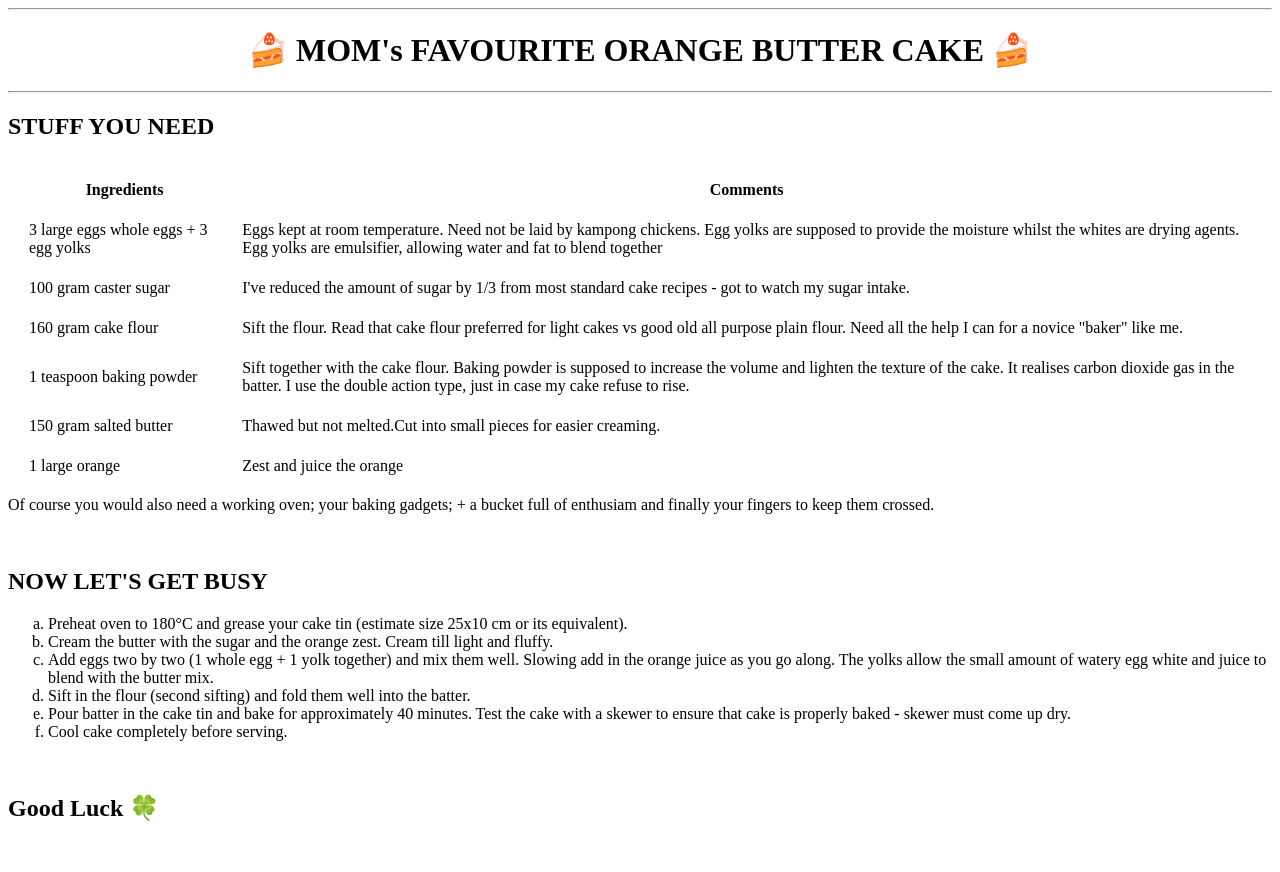
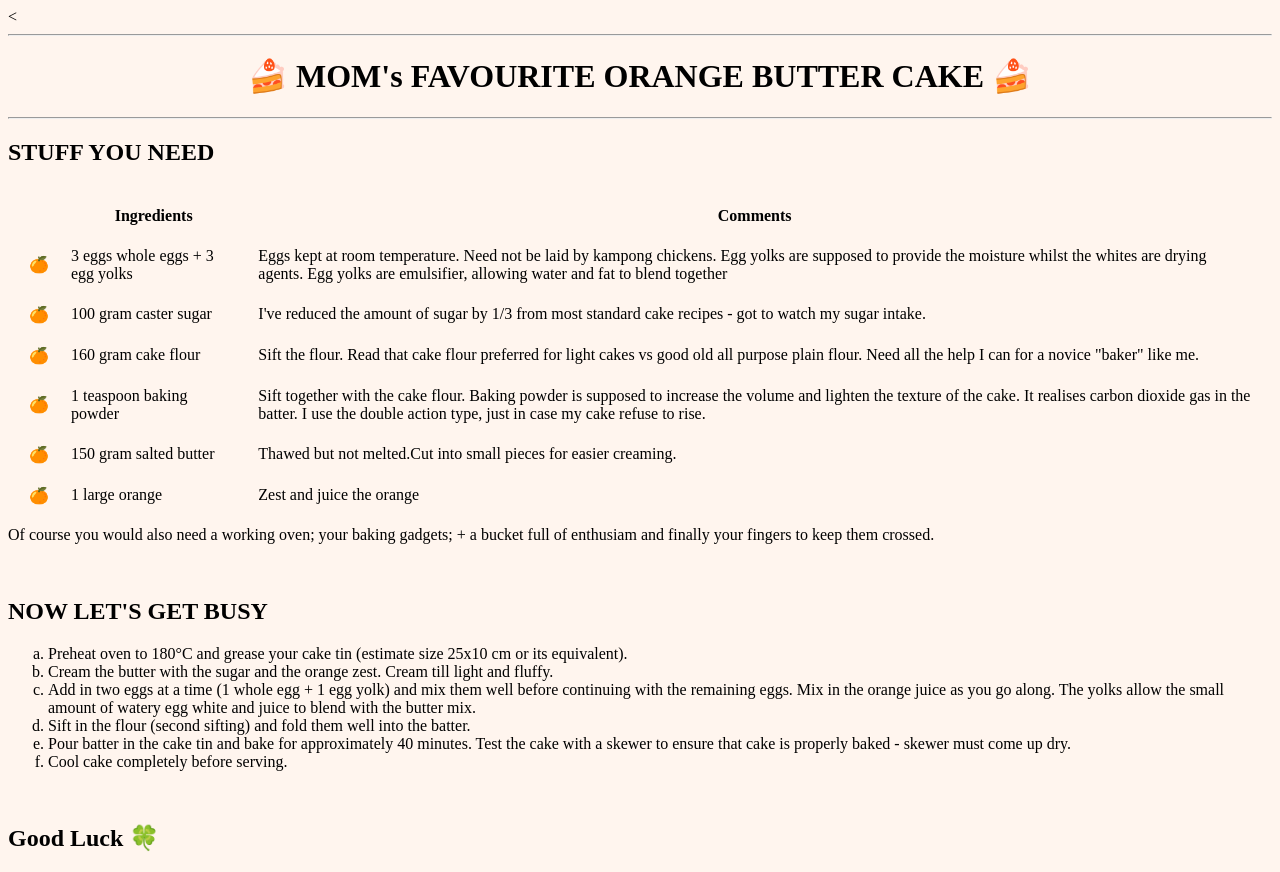
Before and after one commit to jlamlim/MomsCollection, a plain HTML site: page Recipes/Mom's Favourite Orange Butter Cake.html in a window 1280 px wide. Before the commit the page ends 842 px from the top, so only its background shows below. Drawn offline with Linux system fonts and the light colour scheme.

Commit message:
Update Mom's Favourite Orange Butter Cake.html

```diff
--- a/Recipes/Mom's Favourite Orange Butter Cake.html
+++ b/Recipes/Mom's Favourite Orange Butter Cake.html
@@ -4,9 +4,12 @@
 <head>
   <meta charset="utf-8">
   <title>Mom's Favourite Orange Butter Cake</title> <!--Name of Webpage-->
+
 </head>
+<<style>body {background-color:#fff5ee}</style>
 
-<body>
+
+
 
 
     <hr>
@@ -19,32 +22,40 @@
 
 <table cellspacing="20">
   <thead>
+
     <tr>
+    <th></th>
     <th>Ingredients</th>
     <th>Comments</th>
   </thead>
   <tbody>
     <tr>
-      <td>3 large eggs whole eggs + 3 egg yolks</td>
+      <td>🍊  </td>
+      <td>3 eggs whole eggs + 3 egg yolks</td>
       <td>Eggs kept at room temperature. Need not be laid by kampong chickens. Egg yolks are supposed to provide the moisture whilst the whites are drying agents. Egg yolks are emulsifier, allowing water and fat to blend together</td>
     </tr>
   <tr>
+      <td>🍊  </td>
       <td>100 gram caster sugar</td>
       <td>I've reduced the amount of sugar by 1/3 from most standard cake recipes - got to watch my sugar intake.</td>
   </tr>
   <tr>
+      <td>🍊  </td>
       <td>160 gram cake flour</td>
       <td>Sift the flour. Read that cake flour preferred for light cakes vs good old all purpose plain flour. Need all the help I can for a novice "baker" like me.</td>
   </tr>
   <tr>
+      <td>🍊  </td>
       <td>1 teaspoon baking powder</td>
       <td>Sift together with the cake flour. Baking powder is supposed to increase the volume and lighten the texture of the cake. It realises carbon dioxide gas in the batter. I use the double action type, just in case my cake refuse to rise.</td>
   </tr>
   <tr>
+      <td>🍊  </td>
       <td>150 gram salted butter</td>
       <td>Thawed but not melted.Cut into small pieces for easier creaming.</td>
   </tr>
   <tr>
+      <td>🍊  </td>
       <td>1 large orange</td>
       <td>Zest and juice the orange</td>
   </tr>
@@ -62,7 +73,7 @@
 <ol type="a">
   <li>Preheat oven to 180°C and grease your cake tin (estimate size 25x10 cm or its equivalent).</li>
   <li>Cream the butter with the sugar and the orange zest. Cream till light and fluffy.</li>
-  <li>Add eggs two by two (1 whole egg + 1 yolk together) and mix them well. Slowing add in the orange juice as you go along. The yolks allow the small amount of watery egg white and juice to blend with the butter mix. </li>
+  <li>Add in two eggs at a time (1 whole egg + 1 egg yolk) and mix them well before continuing with the remaining eggs. Mix in the orange juice as you go along. The yolks allow the small amount of watery egg white and juice to blend with the butter mix. </li>
   <li>Sift in the flour (second sifting) and fold them well into the batter.</li>
   <li>Pour batter in the cake tin and bake for approximately 40 minutes. Test the cake with a skewer to ensure that cake is properly baked - skewer must come up dry.</li>
   <li>Cool cake completely before serving.</li>
```
Lines whose indentation alone changed are shown as unchanged.
